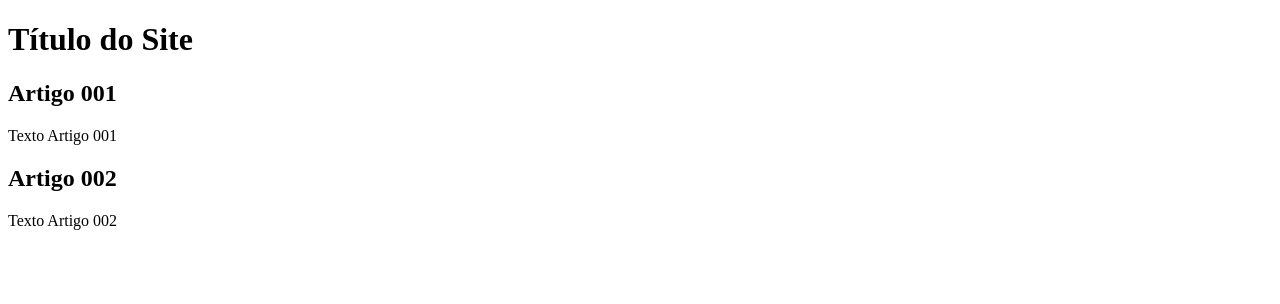
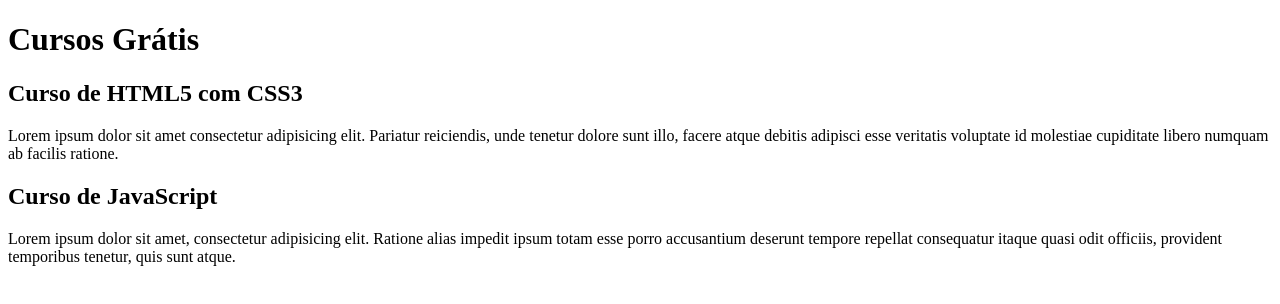
Before and after one commit to yuribrit0/projeto-site, a plain HTML site: page index.html in a window 1280 px wide. Drawn offline with Linux system fonts and the light colour scheme.

Commit message:
comecei a escrever o conteúdo

```diff
--- a/index.html
+++ b/index.html
@@ -8,15 +8,15 @@
 <body>
     <main>
         <header>
-            <h1>Título do Site</h1>
+            <h1>Cursos Grátis</h1>
         </header>
         <article>
-            <h2>Artigo 001</h2>
-            <p>Texto Artigo 001</p>
+            <h2>Curso de HTML5 com CSS3</h2>
+            <p>Lorem ipsum dolor sit amet consectetur adipisicing elit. Pariatur reiciendis, unde tenetur dolore sunt illo, facere atque debitis adipisci esse veritatis voluptate id molestiae cupiditate libero numquam ab facilis ratione.</p>
         </article>
         <article>
-            <h2>Artigo 002</h2>
-            <p>Texto Artigo 002</p>
+            <h2>Curso de JavaScript</h2>
+            <p>Lorem ipsum dolor sit amet, consectetur adipisicing elit. Ratione alias impedit ipsum totam esse porro accusantium deserunt tempore repellat consequatur itaque quasi odit officiis, provident temporibus tenetur, quis sunt atque.</p>
         </article>
     </main>
 </body>
```
